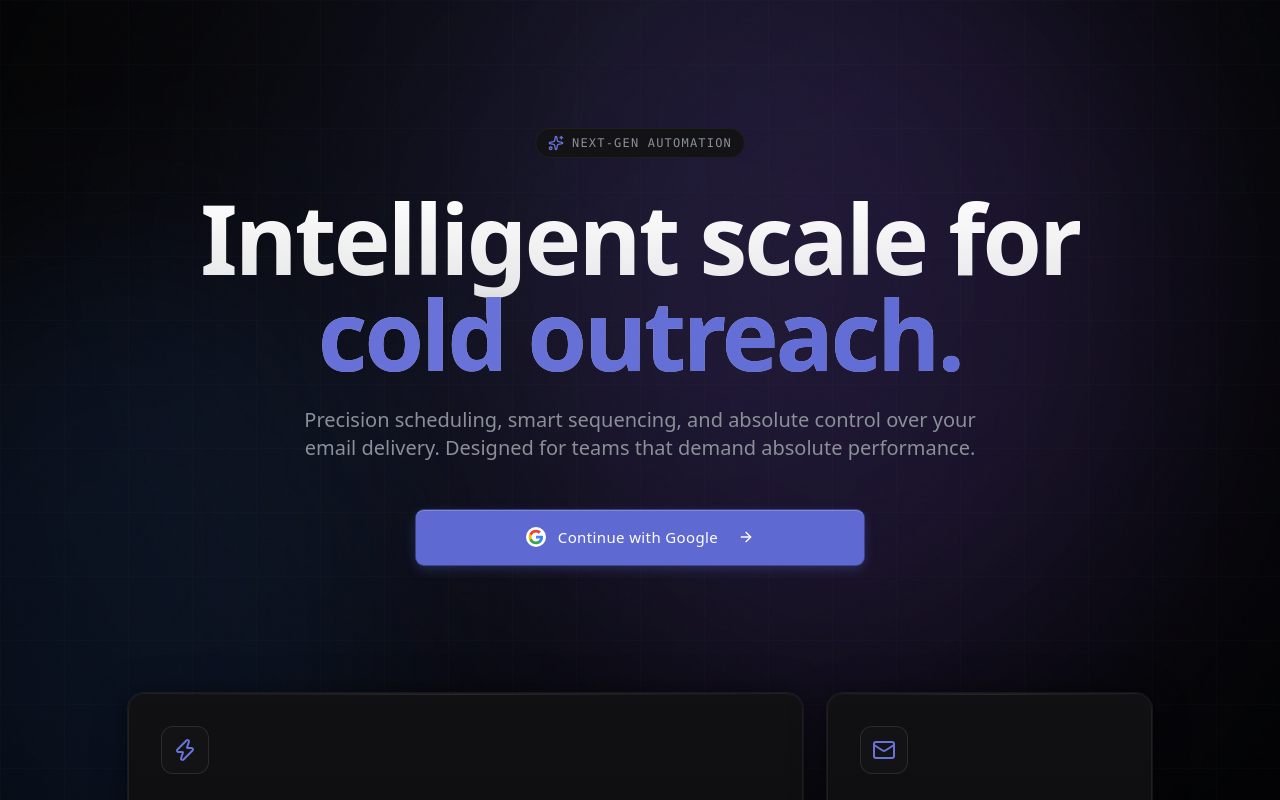
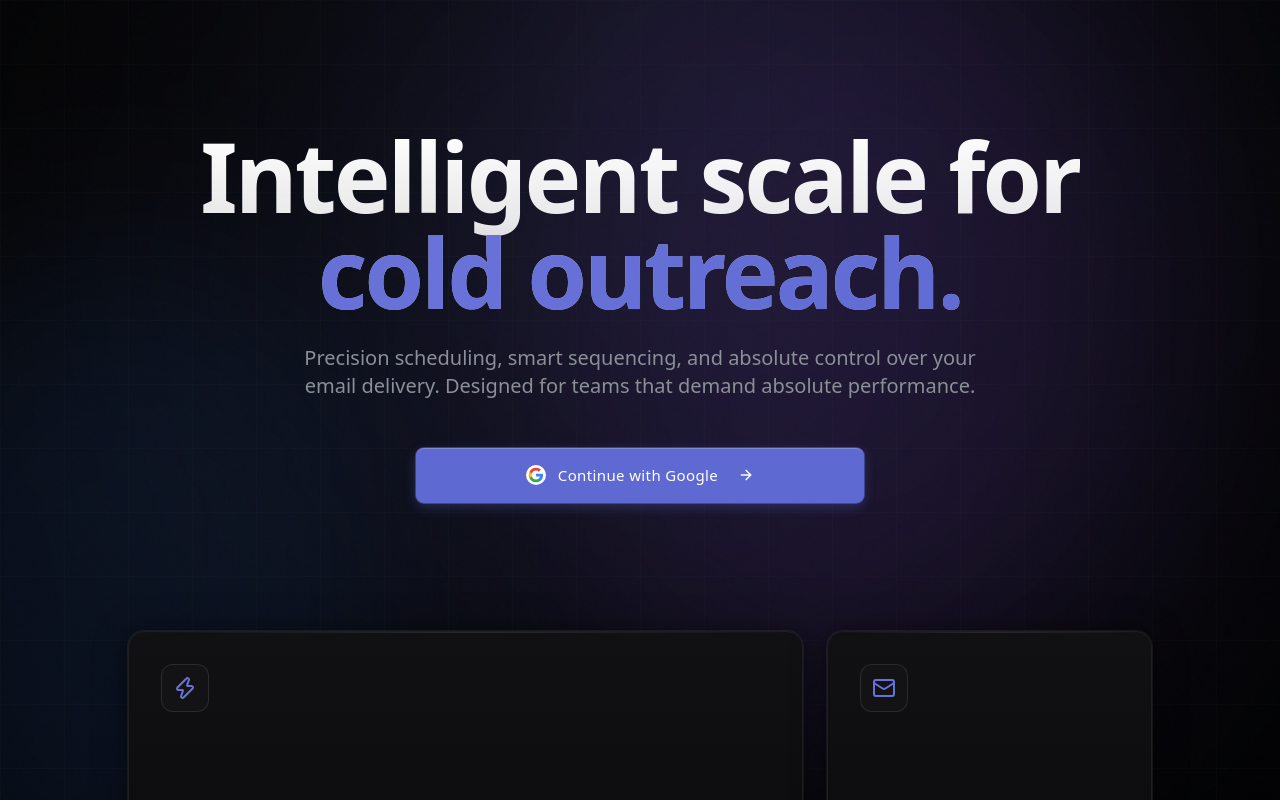
Before and after one commit to NavDevs/Reach-InBox, a Next.js app in the folder frontend/: page / in a window 1280 px wide. Shown: the top 800 px of the page. Built offline with nearby package versions, Linux system fonts and the light colour scheme; no server answers.

Commit message:
Remove NEXT-GEN AUTOMATION badge from landing page

```diff
--- a/frontend/src/app/page.tsx
+++ b/frontend/src/app/page.tsx
@@ -4,7 +4,7 @@ import { signIn, useSession } from "next-auth/react";
 import { useRouter } from "next/navigation";
 import { useEffect, useState, useRef } from "react";
 import { motion, useScroll, useTransform } from "framer-motion";
-import { Sparkles, Mail, Zap, ArrowRight, MousePointerClick } from "lucide-react";
+import { Mail, Zap, ArrowRight, MousePointerClick } from "lucide-react";
 
 // Spotlight Card Component
 const SpotlightCard = ({ children, className = "" }: { children: React.ReactNode, className?: string }) => {
@@ -97,15 +97,7 @@ export default function Home() {
         style={{ opacity: heroOpacity, scale: heroScale, y: heroY }}
         className="w-full flex flex-col items-center text-center max-w-4xl z-10"
       >
-        <motion.div
-          initial={{ opacity: 1, scale: 0.95 }}
-          animate={{ opacity: 1, scale: 1 }}
-          transition={{ duration: 0.8, ease: [0.16, 1, 0.3, 1] as const }}
-          className="inline-flex items-center gap-2 px-3 py-1.5 rounded-full border border-border-default bg-surface backdrop-blur-md mb-8"
-        >
-          <Sparkles className="w-4 h-4 text-accent-bright" />
-          <span className="text-xs font-mono tracking-widest text-foreground-muted">NEXT-GEN AUTOMATION</span>
-        </motion.div>
+
 
         <motion.h1
           initial={{ opacity: 1, y: 30 }}
```
